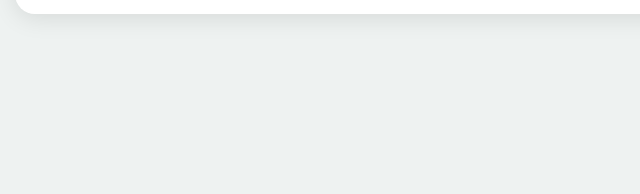
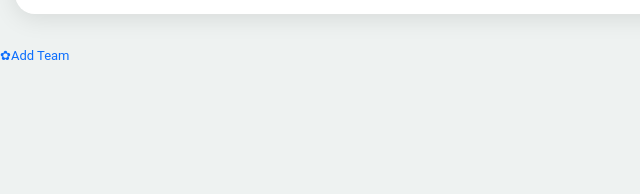
Before and after one commit to swapcode09/CricKit.github.io, a plain HTML site: page menu.html in a window 1280 px wide. Shown: the part 453-647 px from the top of the page, 0-640 px from the left. Drawn offline with Linux system fonts and the light colour scheme.

Commit message:
Add files via upload

```diff
--- a/menu.html
+++ b/menu.html
@@ -96,15 +96,20 @@ You can add see the scorecard of the match to view it later.
 <h4 class="show-on-theme-light ps-2 ms-1 mb-0">Dark Mode</h4>
 <h4 class="show-on-theme-dark ps-2 ms-1 mb-0">Light Mode</h4>
 </div>
+
 <div class="ms-auto align-self-center mt-n2">
 <div class="custom-control small-switch ios-switch me-3 mt-n2">
 <input data-toggle-theme type="checkbox" class="ios-input" id="toggle-dark-home">
 <label class="custom-control-label" for="toggle-dark-home"></label>
 </div>
 </div>
+
 </div>
 </div>
 </a>
+
+
+<a href="viewmatches.html" data-menu="menu-main">✿<span>Add Team</span></a>
 
 </div>
 
```
